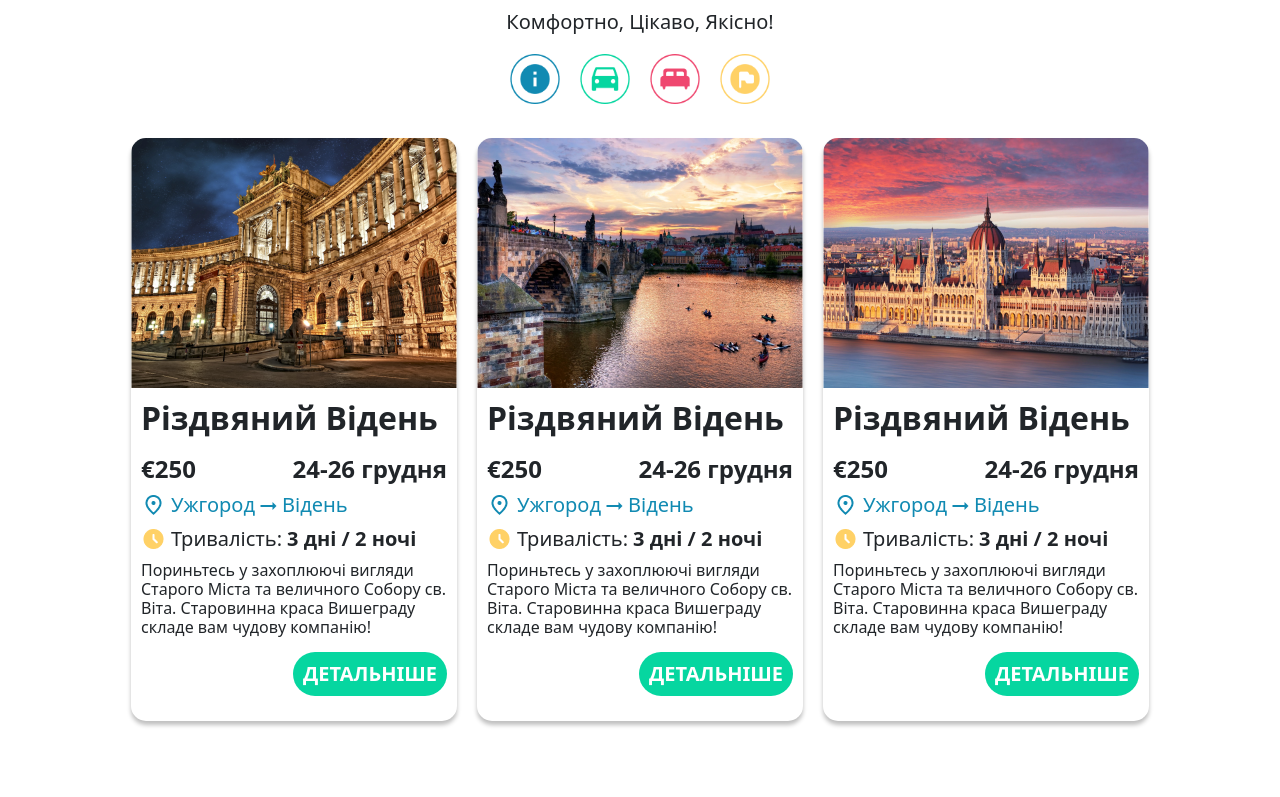
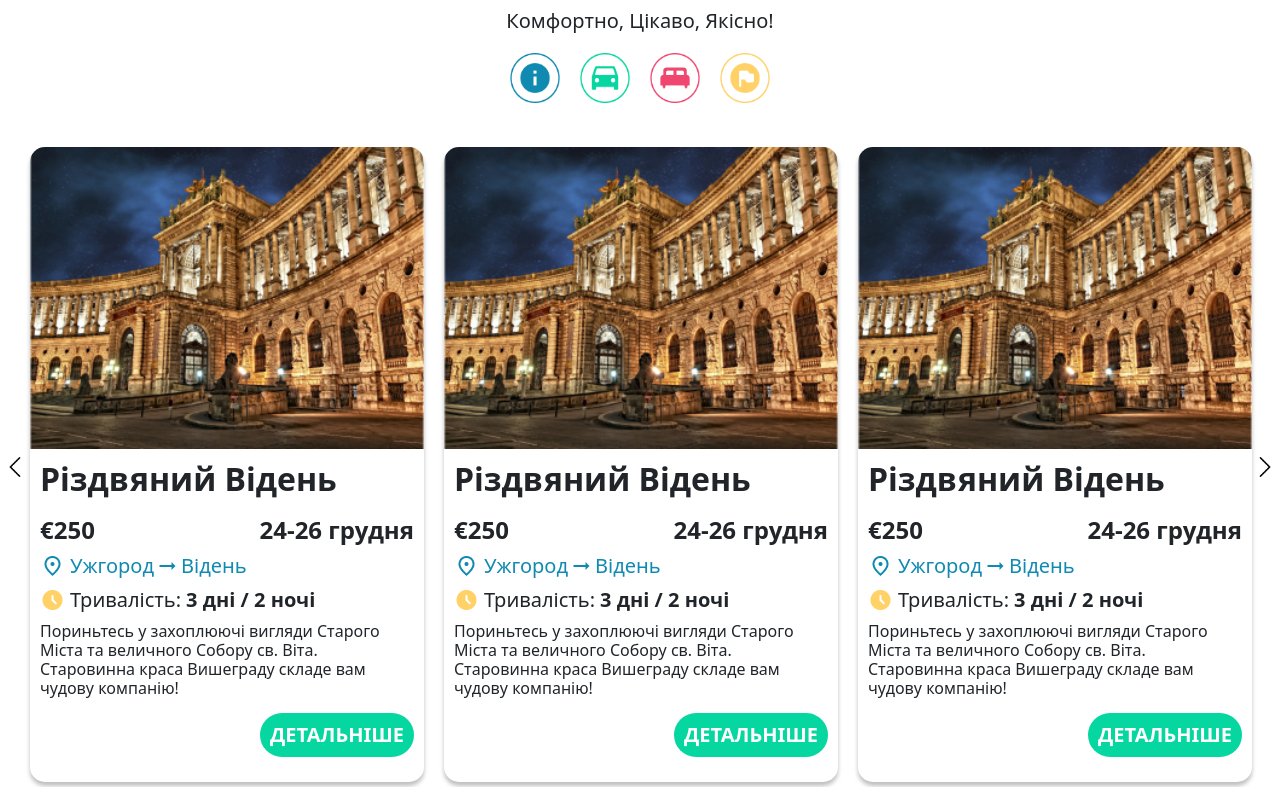
Before and after one commit to Viola8905/viva-tours, a React (Create React App) app: page / in a window 1280 px wide. Shown: the part 980-1777 px from the top of the page. Built offline with nearby package versions, Linux system fonts and the light colour scheme.

Commit message:
feat: put tours list section into slider and do refactorings

```diff
--- a/src/pages/MainPage/MainPage.styles.js
+++ b/src/pages/MainPage/MainPage.styles.js
@@ -1,9 +1,9 @@
-import styled, { css } from "styled-components";
+import styled from "styled-components";
 import { screen } from "../../styles/configuration";
 
 export const Container = styled.div`
   @media ${screen.md} {
     width: 1100px;
-		margin: 0 auto;
+    margin: 0 auto;
   }
 `;
--- a/src/pages/MainPage/components/Reviews/Reviews.js
+++ b/src/pages/MainPage/components/Reviews/Reviews.js
@@ -45,7 +45,7 @@ function SamplePrevArrow(props) {
 
 const Reviews = () => {
   const { title, starIcon, reviews } = ContentData;
-  var settings = {
+  let settings = {
     dots: true,
     infinite: true,
     speed: 500,
--- a/src/pages/MainPage/components/ToursList/ToursList.data.js
+++ b/src/pages/MainPage/components/ToursList/ToursList.data.js
@@ -8,10 +8,16 @@ import arrowIcon from "../../../../assets/arrow-icon.png";
 import Vienna from "../../../../assets/toursImages/Vienna.png";
 import Prague from "../../../../assets/toursImages/Prague.png";
 import Budapest from "../../../../assets/toursImages/Budapest.png";
+import nextArrow from "../../../../assets/next.png";
+import prevArrow from "../../../../assets/left-arrow.png";
 
 export const ContentData = {
-  title: "Тури",
+  title: "Найближчі Тури",
   subtitle: "Комфортно, Цікаво, Якісно!",
+  sliderArrows: {
+    nextArr: { src: nextArrow, alt: "next slide arrow" },
+    prevArr: { src: prevArrow, alt: "prev slide arrow" },
+  },
   iconsList: [
     { id: "0", src: infoIcon, alt: "info icon" },
     { id: "1", src: drivingIcon, alt: "driving icon" },
@@ -41,6 +47,34 @@ export const ContentData = {
     },
     {
       id: "2",
+      image: { src: Vienna, alt: "Vienna background image" },
+      title: "Різдвяний Відень",
+      price: "€250",
+      period: "24-26 грудня",
+      distance: {
+        from: "Ужгород",
+        to: "Відень",
+      },
+      duration: { txt: "Тривалість:", time: "3 дні / 2 ночі " },
+      descr:
+        "Пориньтесь у захоплюючі вигляди Старого Міста та величного Собору св. Віта. Старовинна краса Вишеграду складе вам чудову компанію!",
+    },
+    {
+      id: "3",
+      image: { src: Vienna, alt: "Vienna background image" },
+      title: "Різдвяний Відень",
+      price: "€250",
+      period: "24-26 грудня",
+      distance: {
+        from: "Ужгород",
+        to: "Відень",
+      },
+      duration: { txt: "Тривалість:", time: "3 дні / 2 ночі " },
+      descr:
+        "Пориньтесь у захоплюючі вигляди Старого Міста та величного Собору св. Віта. Старовинна краса Вишеграду складе вам чудову компанію!",
+    },
+    {
+      id: "4",
       image: { src: Prague, alt: "Prague background image" },
       title: "Різдвяний Відень",
       price: "€250",
@@ -54,7 +88,7 @@ export const ContentData = {
         "Пориньтесь у захоплюючі вигляди Старого Міста та величного Собору св. Віта. Старовинна краса Вишеграду складе вам чудову компанію!",
     },
     {
-      id: "3",
+      id: "5",
       image: { src: Budapest, alt: "Budapest background image" },
       title: "Різдвяний Відень",
       price: "€250",
--- a/src/pages/MainPage/components/ToursList/ToursList.js
+++ b/src/pages/MainPage/components/ToursList/ToursList.js
@@ -1,9 +1,12 @@
 import React from "react";
+import "slick-carousel/slick/slick.css";
+import "slick-carousel/slick/slick-theme.css";
+import Slider from "react-slick";
 import { ContentData } from "./ToursList.data";
 import {
   ButtonWrapper,
   Card,
-  CardsRow,
+	SliderContainer,
   ContentWrapper,
   Date,
   Description,
@@ -23,9 +26,60 @@ import {
   TourTitle,
 } from "./ToursList.styles";
 
+function SampleNextArrow(props) {
+  const { className, onClick } = props;
+  return (
+    <img
+      src={ContentData.sliderArrows.nextArr.src}
+      alt={ContentData.sliderArrows.nextArr.alt}
+      className={className}
+      onClick={onClick}
+    />
+  );
+}
+
+function SamplePrevArrow(props) {
+  const { className, onClick } = props;
+  return (
+    <img
+      src={ContentData.sliderArrows.prevArr.src}
+      alt={ContentData.sliderArrows.prevArr.alt}
+      className={className}
+      onClick={onClick}
+    />
+  );
+}
+
+
 const ToursList = () => {
   const { title, subtitle, iconsList, tourCardIcons, btnTxt, toursList } =
     ContentData;
+  let settings = {
+    dots: true,
+    infinite: true,
+    speed: 500,
+    slidesToShow: 3,
+    slidesToScroll: 3,
+    arrows: true,
+    nextArrow: <SampleNextArrow />,
+    prevArrow: <SamplePrevArrow />,
+    responsive: [
+      {
+        breakpoint: 1024,
+        settings: {
+          slidesToScroll: 2,
+          slidesToShow: 2,
+        },
+      },
+      {
+        breakpoint: 768,
+        settings: {
+          slidesToScroll: 1,
+          slidesToShow: 1,
+        },
+      },
+    ],
+  };
   return (
     <ToursSection>
       <HeaderContainer>
@@ -41,12 +95,17 @@ const ToursList = () => {
           })}
         </IconsList>
       </HeaderContainer>
-      <CardsRow>
+      <SliderContainer>
+        <Slider {...settings}>
           {toursList.map((tour) => {
             return (
               <Card key={tour.id}>
                 <TourImage>
-                <img src={tour.image.src} alt={tour.image.alt} />
+                  <img
+                    src={tour.image.src}
+                    alt={tour.image.alt}
+                    style={{ width: "100%" }}
+                  />
                 </TourImage>
                 <ContentWrapper>
                   <TourTitle dangerouslySetInnerHTML={{ __html: tour.title }} />
@@ -60,7 +119,7 @@ const ToursList = () => {
                       alt={tourCardIcons.location.alt}
                     />
                     {tour.distance.from}
-                  <div>
+                    <div style={{ alignSelf:'center' }}>
                       <img
                         src={tourCardIcons.arrow.src}
                         alt={tourCardIcons.arrow.alt}
@@ -76,7 +135,9 @@ const ToursList = () => {
                     {tour.duration.txt}
                     <b>{tour.duration.time}</b>
                   </DurationRow>
-                <Description dangerouslySetInnerHTML={{ __html: tour.descr }} />
+                  <Description
+                    dangerouslySetInnerHTML={{ __html: tour.descr }}
+                  />
                   <ButtonWrapper>
                     <DetailsBtn>{btnTxt}</DetailsBtn>
                   </ButtonWrapper>
@@ -84,7 +145,8 @@ const ToursList = () => {
               </Card>
             );
           })}
-      </CardsRow>
+        </Slider>
+      </SliderContainer>
     </ToursSection>
   );
 };
--- a/src/pages/MainPage/components/ToursList/ToursList.styles.js
+++ b/src/pages/MainPage/components/ToursList/ToursList.styles.js
@@ -12,10 +12,16 @@ export const HeaderContainer = styled.div`
 `;
 
 export const Title = styled.h1`
+  text-align: center;
   font-weight: 300;
-  font-size: 48px;
-  line-height: 58px;
-  /* margin: 20px 0; */
+  font-size: 38px;
+  @media ${screen.tb} {
+    font-size: 48px;
+  }
+`;
+
+export const SliderContainer = styled.div`
+  padding: 10px 30px;
 `;
 
 export const Subtitle = styled.span`
@@ -42,25 +48,15 @@ export const Icon = styled.img`
   height: 100%;
 `;
 
-export const CardsRow = styled.div`
-  display: flex;
-  justify-content: center;
-  flex-wrap: wrap;
-  gap: 20px;
-  padding: 0 5px;
-  @media ${screen.tb} {
-    padding: 0;
-  }
-`;
-
 export const Card = styled.article`
   box-shadow: 0px 4px 4px rgba(0, 0, 0, 0.25);
   border-radius: 15px;
   overflow: hidden;
-  max-width: 326px;
 `;
 
-export const TourImage = styled.div``;
+export const TourImage = styled.div`
+  width: 100%;
+`;
 
 export const ContentWrapper = styled.div`
   padding: 10px;
```
Lines whose indentation alone changed are shown as unchanged.
